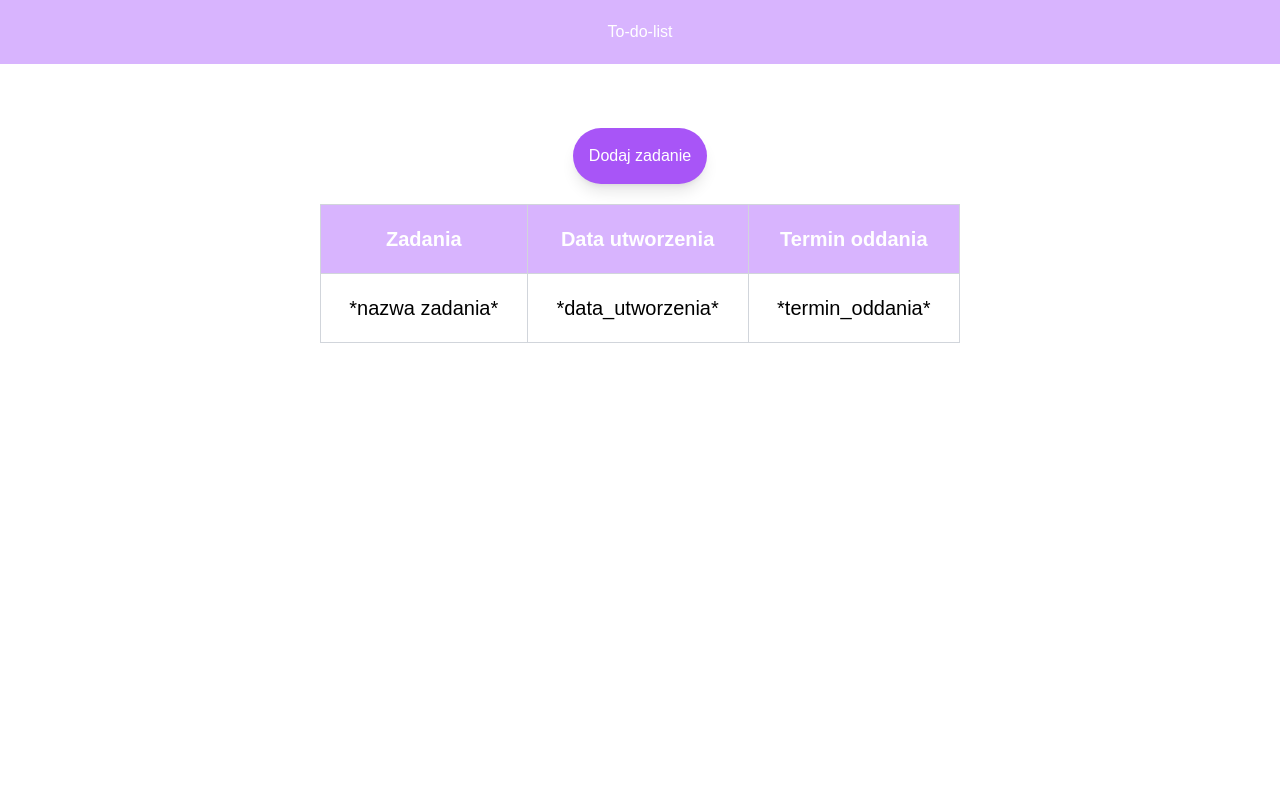
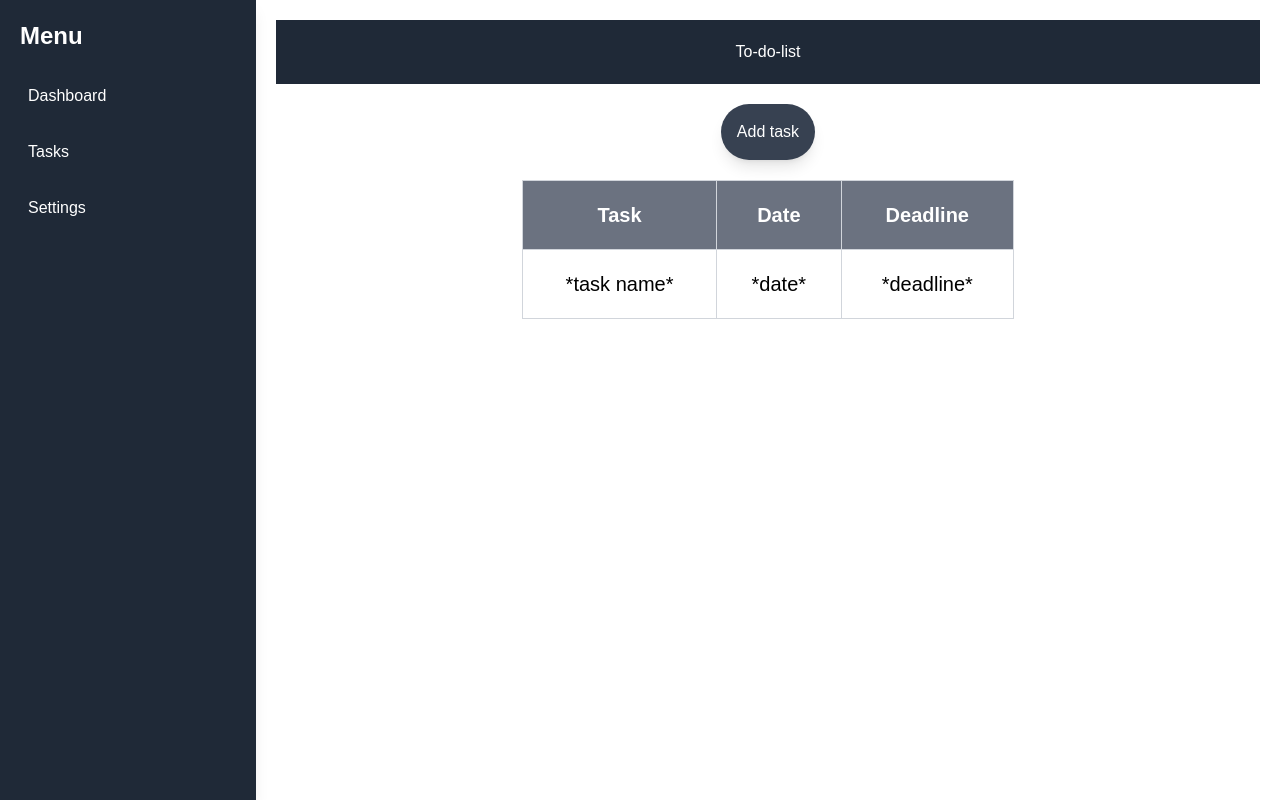
Before and after one commit to maciu213/projekt-praktyki, a React (Vite) app: page / in a window 1280 px wide. Built offline with nearby package versions, Linux system fonts and the light colour scheme.

Commit message:
second version

```diff
--- a/package.json
+++ b/package.json
@@ -14,6 +14,7 @@
     "postcss": "^8.5.2",
     "react": "^19.0.0",
     "react-dom": "^19.0.0",
+    "react-router-dom": "^7.1.5",
     "tailwindcss": "^3.4.17"
   },
   "devDependencies": {
--- /dev/null
+++ b/src/AddTaskPage.jsx
@@ -0,0 +1,14 @@
+import React from 'react';
+import './style.css';
+
+function AddTaskPage() {
+  return (
+    <div className="background-container">
+      <form className = "task-form">
+        Imie<input type="text" name="name" id="name"/>
+      </form>
+    </div>
+  );
+}
+
+export default AddTaskPage;
--- a/src/main.jsx
+++ b/src/main.jsx
@@ -1,38 +1,54 @@
 import React from 'react';
 import ReactDOM from 'react-dom/client';
+import { BrowserRouter as Router, Routes, Route, Link } from 'react-router-dom';
+import AddTaskPage from './AddTaskPage';
 import './style.css';
 
 function App() {
   return (
-    <div className="flex flex-col items-center">
+    <div className="flex">
+      <div className="sidebar">
+        <h2 className="sidebar-title">Menu</h2>
+        <ul className="sidebar-menu">
+          <li><a href="#" className="sidebar-item">Dashboard</a></li>
+          <li><a href="#" className="sidebar-item">Tasks</a></li>
+          <li><a href="#" className="sidebar-item">Settings</a></li>
+        </ul>
+      </div>
+
+      <div className="main-content">
         <div className="header">
           <h1>To-do-list</h1>
         </div>
-      <div onClick={() => handleClick('Dodaj zadanie')} className="add">
-        Dodaj zadanie
-      </div>
 
-      {/* Tabela */}
+        <Link to="/add-task" className="add">Add task</Link>
+
         <table>
           <tbody>
             <tr>
-            <th onClick={() => handleClick('Zadania')} className="clickable">Zadania</th>
-            <th onClick={() => handleClick('Data utworzenia')} className="clickable">Data utworzenia</th>
-            <th onClick={() => handleClick('Termin oddania')} className="clickable">Termin oddania</th>
+              <th>Task</th>
+              <th>Date</th>
+              <th>Deadline</th>
             </tr>
             <tr>
-            <td>*nazwa zadania*</td>
-            <td>*data_utworzenia*</td>
-            <td>*termin_oddania*</td>
+              <td>*task name*</td>
+              <td>*date*</td>
+              <td>*deadline*</td>
             </tr>
           </tbody>
         </table>
+      </div>
     </div>
   );
 }
 
 ReactDOM.createRoot(document.getElementById('root')).render(
   <React.StrictMode>
-    <App />
+    <Router>
+      <Routes>
+        <Route path="/" element={<App />} />
+        <Route path="/add-task" element={<AddTaskPage />} />
+      </Routes>
+    </Router>
   </React.StrictMode>
 );
--- a/src/style.css
+++ b/src/style.css
@@ -1,13 +1,49 @@
 @tailwind base;
 @tailwind components;
 @tailwind utilities;
+
+.sidebar {
+    @apply w-64 h-screen bg-gray-800 text-white p-5 shadow-lg fixed;
+}
+
+.sidebar-title {
+    @apply text-2xl font-bold mb-6;
+}
+
+.sidebar-menu {
+    @apply space-y-4;
+}
+
+.sidebar-item {
+    @apply block p-2 rounded hover:bg-gray-600;
+}
+
+.sidebar-item:hover {
+    transition-duration: 1s;
+}
+
+.main-content {
+    @apply flex-1 ml-64 flex flex-col items-center p-5;
+}
+
+.header {
+    @apply bg-gray-800 min-w-full p-5 text-white font-sans text-center w-max;
+}
+
+.add {
+    @apply w-fit bg-gray-700 text-white rounded-full p-4 shadow-lg transition duration-300 ease-out cursor-pointer mt-5;
+}
+
+.add:hover {
+    @apply bg-gray-400 shadow-inner;
+}
 
 table {
     @apply w-1/2 my-12 mx-auto border-collapse bg-white text-center font-sans text-xl mt-5 transition ease-out duration-1000;
 }
 
 th {
-    @apply p-5 text-center bg-purple-300 text-white border border-gray-300 transition ease-out duration-1000;
+    @apply p-5 text-center bg-gray-500 text-white border border-gray-300 transition ease-out duration-1000;
 }
 
 td {
@@ -15,19 +51,26 @@ td {
 }
 
 th:hover {
-    @apply bg-purple-600 transition duration-1000;
+    @apply bg-gray-400 transition duration-1000;
 }
 
-.add {
-    @apply w-fit bg-purple-500 text-white rounded-full p-4 shadow-lg transition duration-300 ease-out text-center cursor-pointer;
-    margin-top:5%;
+.flex{
+    backdrop-filter: blur(var(--blur-lg));
 }
 
-.add:hover {
-    @apply bg-purple-300 shadow-inner;
+.elo{
+    @apply bg-black;
 }
 
-.header{
-    @apply bg-purple-300 min-w-full p-5 text-white font-sans;
-    text-align: center;
+body{
+    background-image:url();
 }
+
+.background-container {
+    @apply bg-cover bg-center bg-fixed h-screen w-full;
+    background-image:url("blurred.png");
+  }
+
+.task-form{
+    @apply ml-auto;
+}
```
Also changed, not shown: src/blurred.png (added), 1 other file (tests, documents, lock files or other folders). Lines whose indentation alone changed are shown as unchanged.
